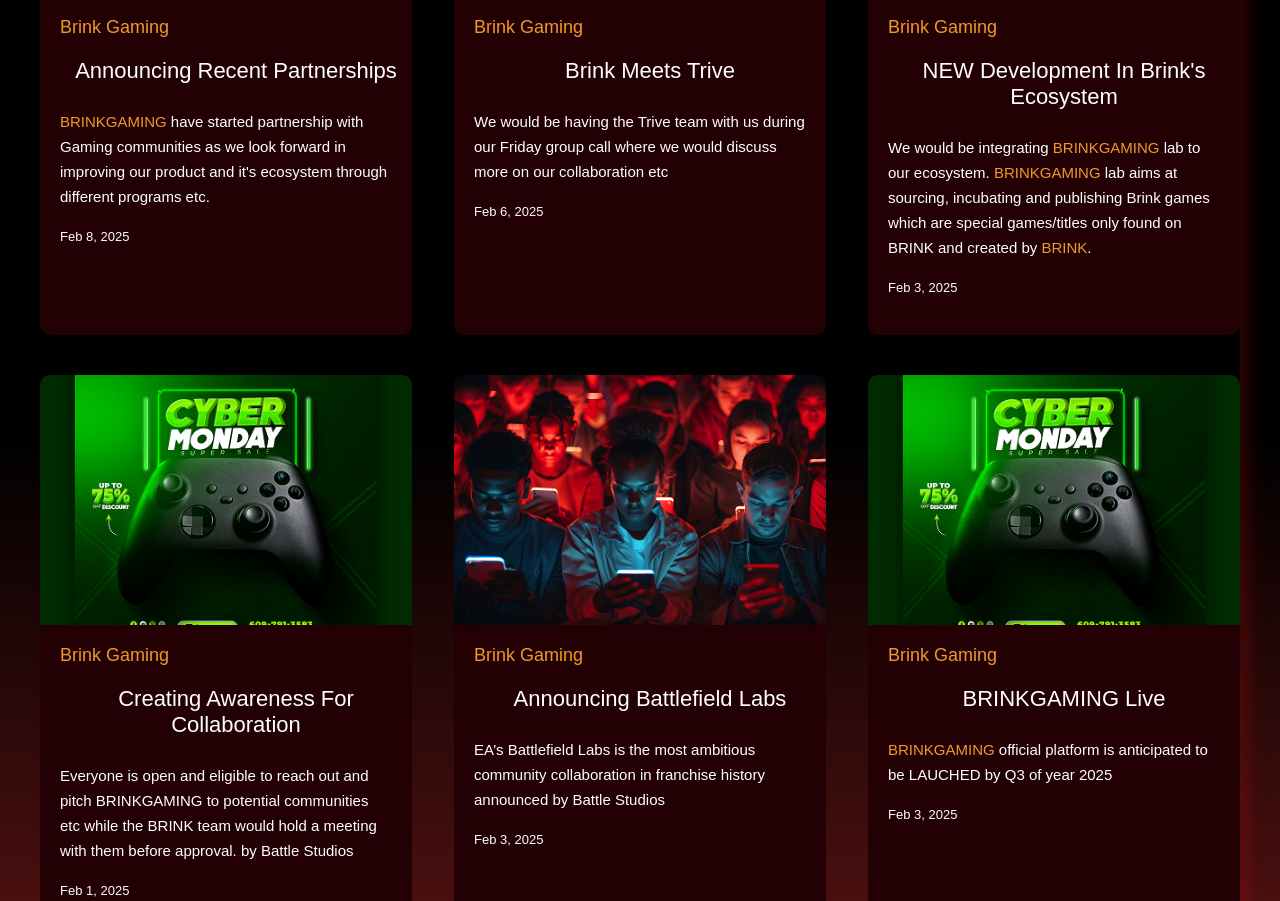
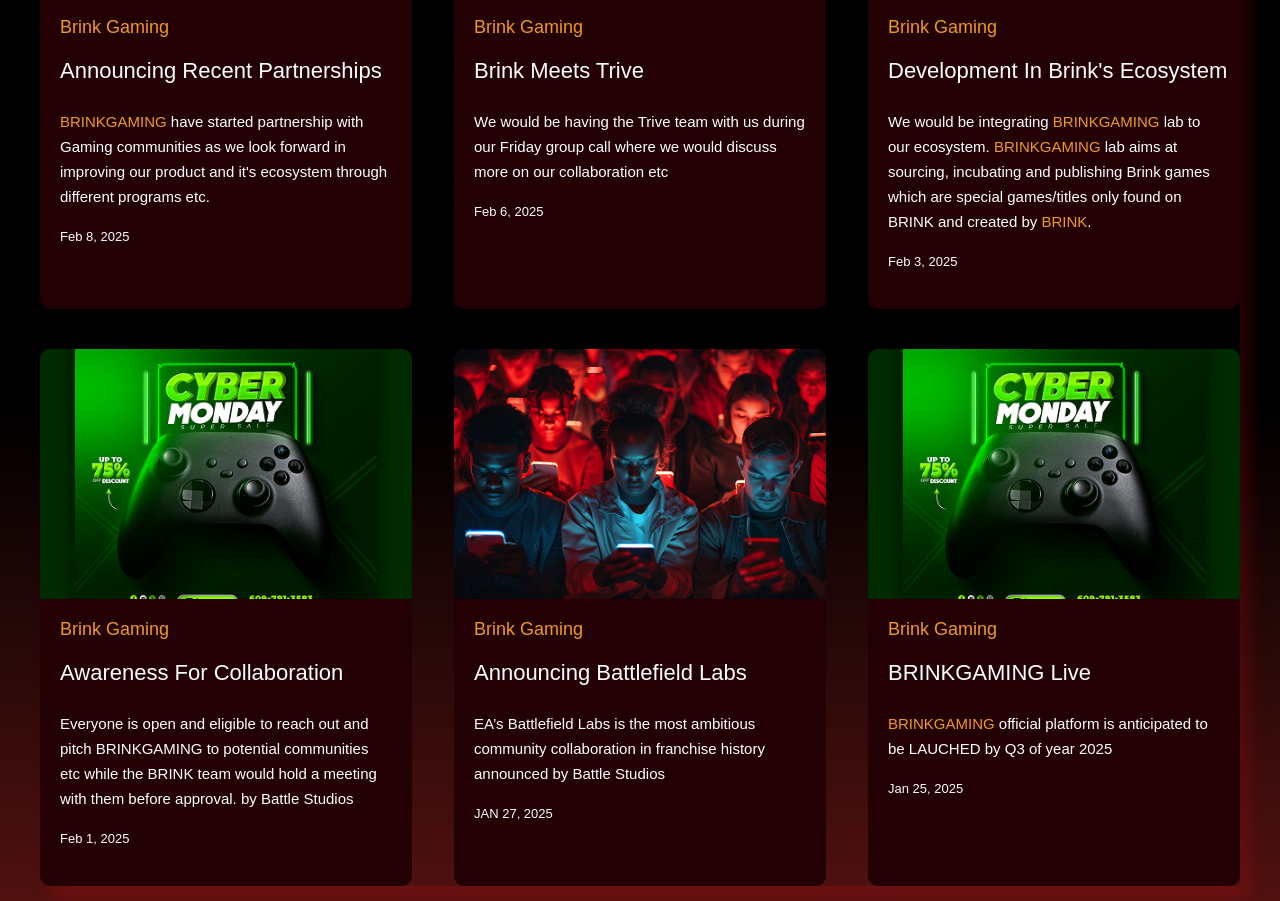
Before and after one commit to rubymurphy/Brink-Gaming-landing-page, a plain HTML site: page index.html in a window 1280 px wide. Shown: the part 4998-5899 px from the top of the page. Drawn offline with Linux system fonts and the light colour scheme; a web font is replaced by a local one.

Commit message:
Update 2

```diff
--- a/index.html
+++ b/index.html
@@ -172,7 +172,7 @@
                     <img src="./img-resources/Rectangle 356.png" alt="">
                 </div>
                 <p>Brink Gaming</p>
-                <h1>NEW Development In Brink's Ecosystem</h1>
+                <h1>Development In Brink's Ecosystem</h1>
                 <div class="blog-content">
                     <h2>We would be integrating <span>BRINKGAMING</span> lab to our ecosystem. <span>BRINKGAMING</span>
                         lab
@@ -189,7 +189,7 @@
                     <img src="./img-resources/Rectangle 356 (1).png" alt="">
                 </div>
                 <p>Brink Gaming</p>
-                <h1>Creating Awareness For Collaboration</h1>
+                <h1>Awareness For Collaboration</h1>
                 <div class="blog-content">
                     <h2> Everyone is open and eligible to reach out and pitch BRINKGAMING to potential communities etc
                         while
@@ -209,7 +209,7 @@
                     <h2>EA’s Battlefield Labs is the most ambitious community collaboration in franchise history
                         announced
                         by Battle Studios</h2>
-                    <h3>Feb 3, 2025</h3>
+                    <h3>JAN 27, 2025</h3>
                 </div>
             </div>
             <div class="blog-box">
@@ -220,7 +220,7 @@
                 <h1>BRINKGAMING Live</h1>
                 <div class="blog-content">
                     <h2><span>BRINKGAMING</span> official platform is anticipated to be LAUCHED by Q3 of year 2025</h2>
-                    <h3>Feb 3, 2025</h3>
+                    <h3>Jan 25, 2025</h3>
                 </div>
             </div>
         </div>
--- a/style.css
+++ b/style.css
@@ -576,7 +576,7 @@ iframe {
     margin-top: 20px;
     color: #FFFFFF;
     font-weight: 500;
-    text-align: center;
+    /* text-align: center; */
 }
 
 .blog-box h2 {
@@ -748,8 +748,8 @@ footer {
     color: #FFFFFF;
 }
 .scroll-button{
-    width: 50px;
-    height: 50px;
+    width: 45px;
+    height: 45px;
     position: absolute;
     color: #C20013;
     z-index: 999;
```
